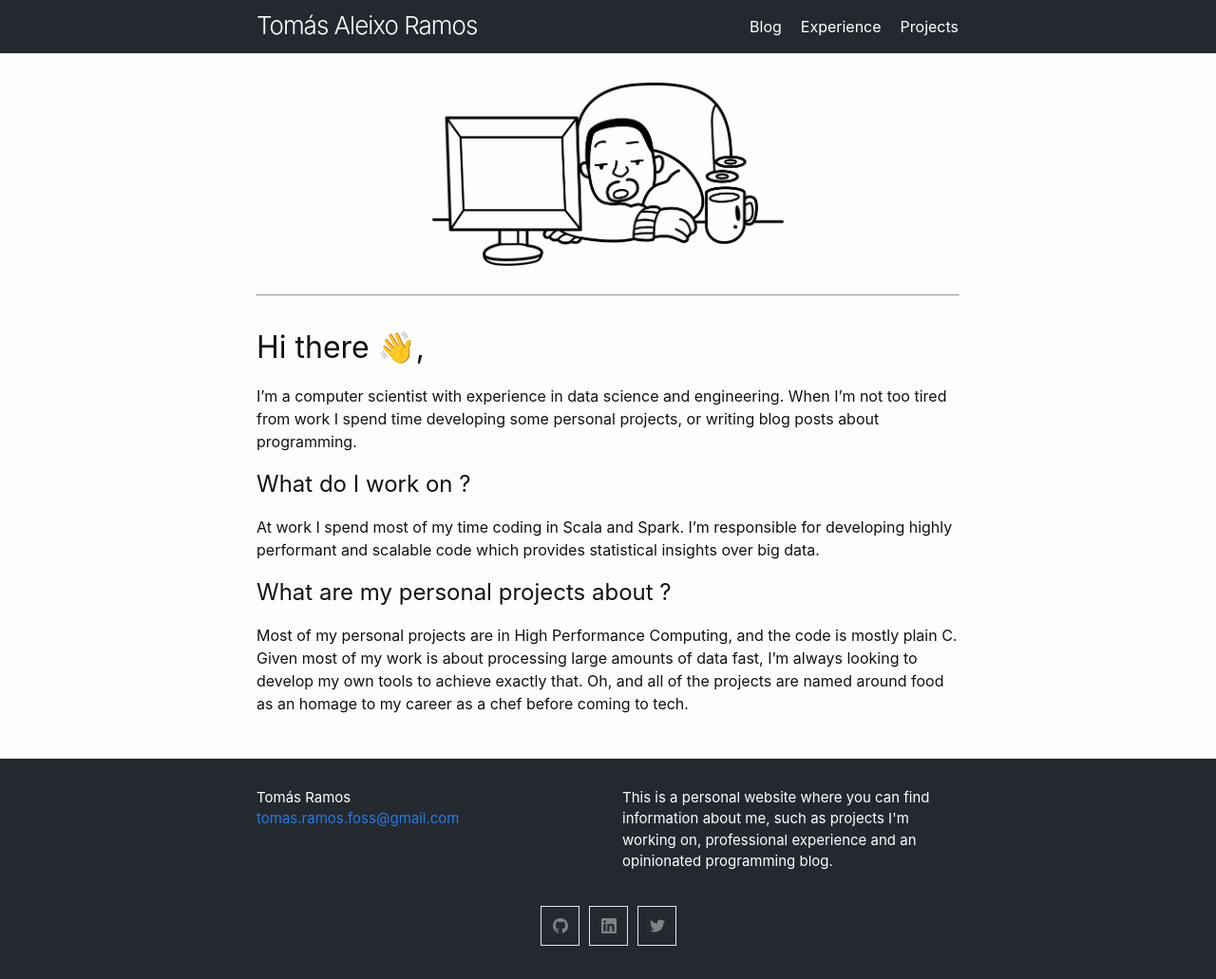
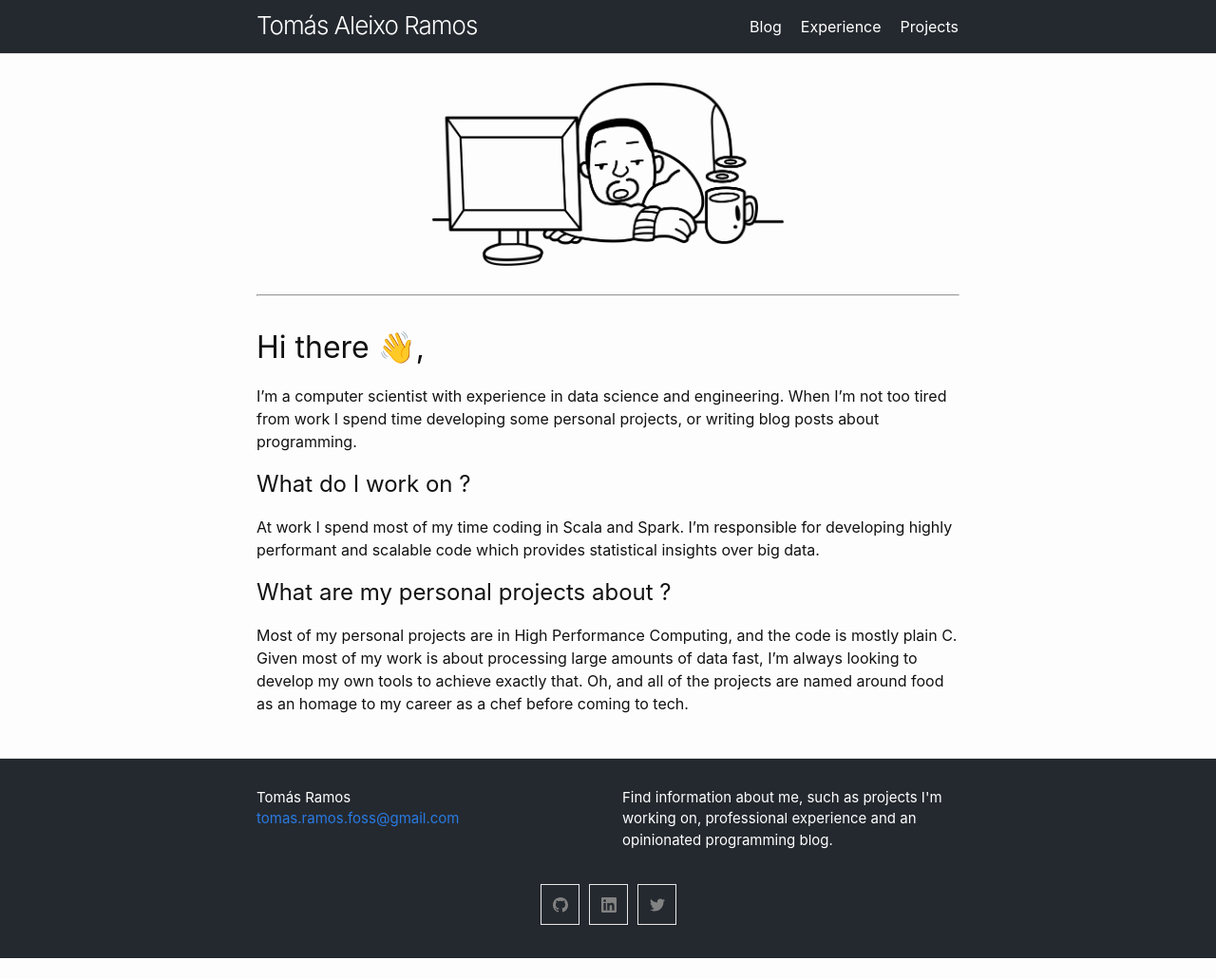
Before and after one commit to tomas-ramos21/tomas-ramos21.github.io, a Jekyll site: the page built from index.md, in a window 1280 px wide. Shown: the whole page at 95% size. Built offline with Jekyll 4.4.1, drawn with Linux system fonts in a browser that asks for light colours; after the commit the page ends 1009 px from its top, so only the background shows below that.

Commit message:
Updated config

```diff
--- a/_config.yml
+++ b/_config.yml
@@ -3,9 +3,8 @@ author:
   name: Tomás Ramos
   email: tomas.ramos.foss@gmail.com
 description: > # this means to ignore newlines until "show_excerpts:"
-  This is a personal website where you can find information about me,
-  such as projects I'm working on, professional experience and an
-  opinionated programming blog.
+  Find information about me, such as projects I'm working on, professional
+  experience and an opinionated programming blog.
 
 show_excerpts: false # set to true to show excerpts on the homepage
 
```
